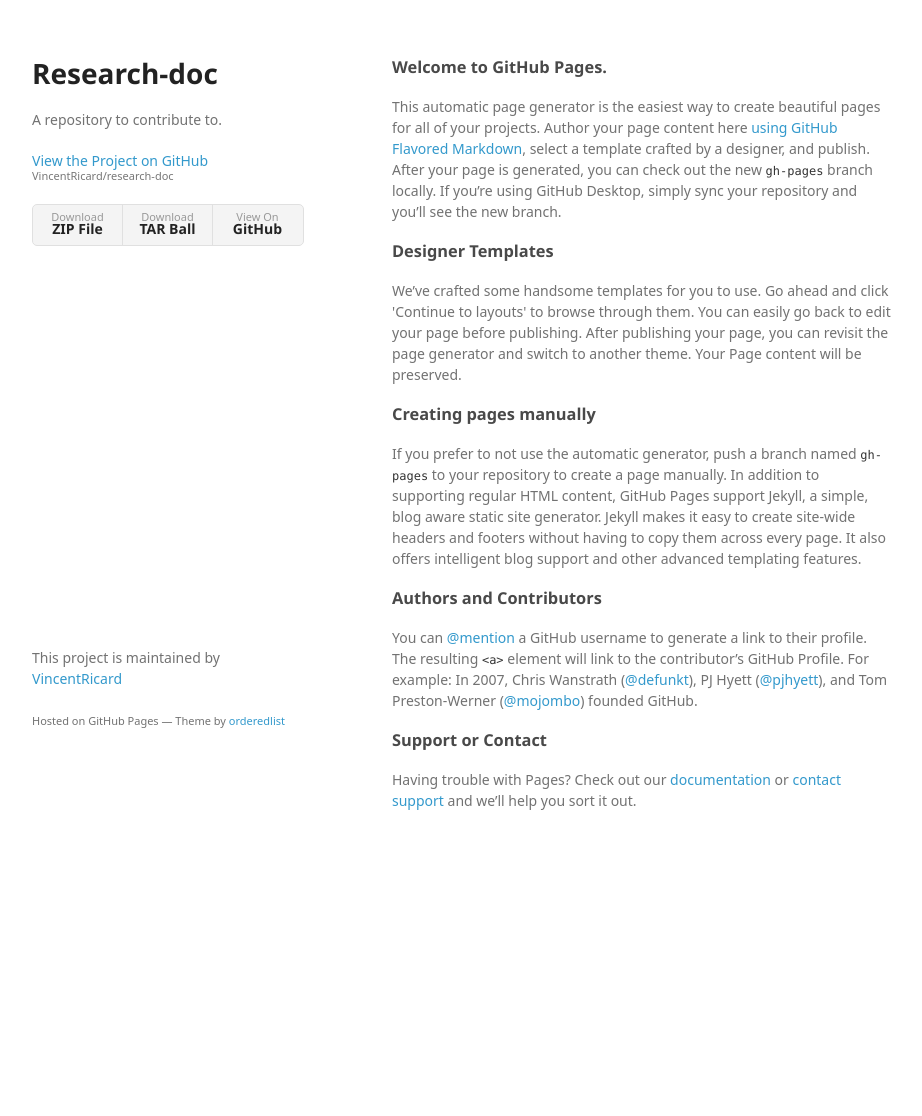
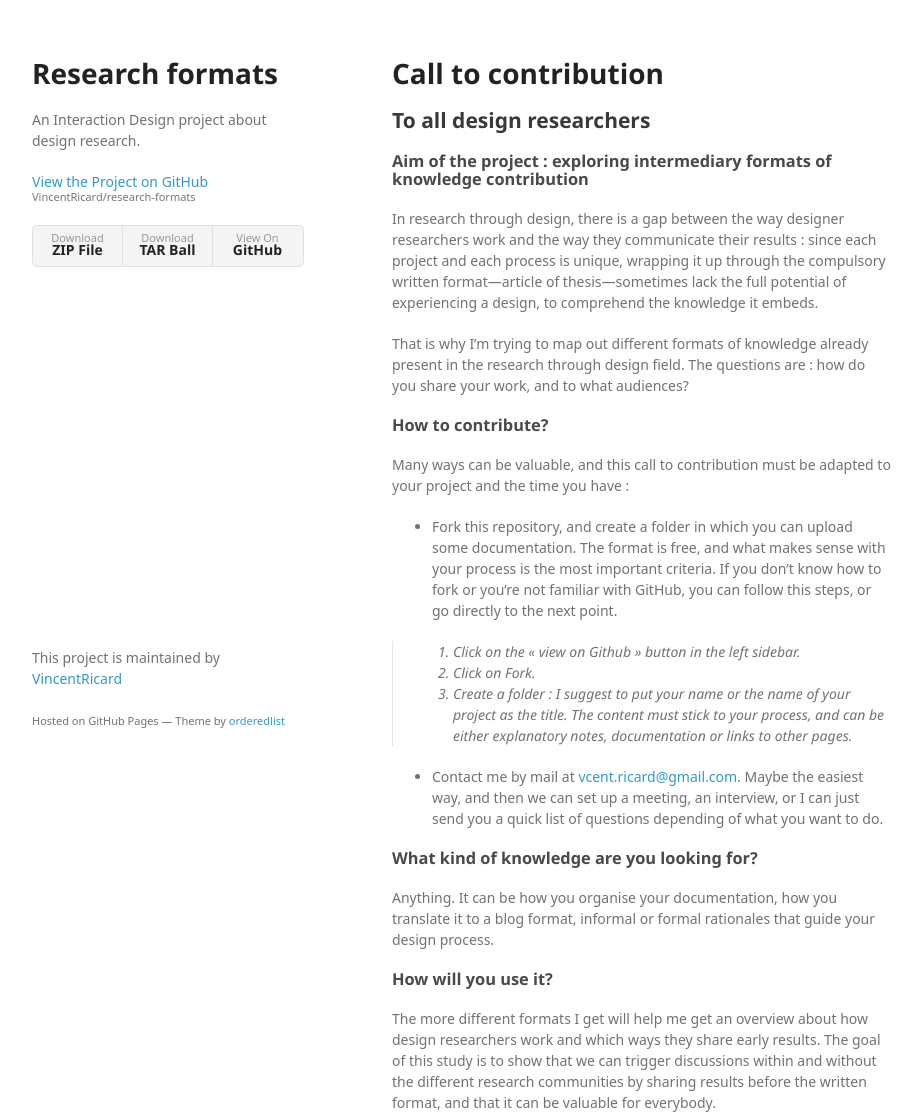
Before and after one commit to dorienkoelemeijer/research-formats, a plain HTML site: page index.html in a window 1280 px wide. Shown: the top 1116 px of the page, without its empty margins (178-1100 px from the left). Before the commit the page ends 881 px from the top, so only its background shows below. Drawn offline with Linux system fonts and the light colour scheme; a web font is replaced by a local one.

```diff
--- a/index.html
+++ b/index.html
@@ -3,7 +3,7 @@
   <head>
     <meta charset="utf-8">
     <meta http-equiv="X-UA-Compatible" content="chrome=1">
-    <title>Research-doc by VincentRicard</title>
+    <title>Research formats by VincentRicard</title>
 
     <link rel="stylesheet" href="stylesheets/styles.css">
     <link rel="stylesheet" href="stylesheets/github-light.css">
@@ -15,43 +15,64 @@
   <body>
     <div class="wrapper">
       <header>
-        <h1>Research-doc</h1>
-        <p>A repository to contribute to.</p>
+        <h1>Research formats</h1>
+        <p>An Interaction Design project about design research.</p>
 
-        <p class="view"><a href="https://github.com/VincentRicard/research-doc">View the Project on GitHub <small>VincentRicard/research-doc</small></a></p>
+        <p class="view"><a href="https://github.com/VincentRicard/research-formats">View the Project on GitHub <small>VincentRicard/research-formats</small></a></p>
 
 
         <ul>
-          <li><a href="https://github.com/VincentRicard/research-doc/zipball/master">Download <strong>ZIP File</strong></a></li>
-          <li><a href="https://github.com/VincentRicard/research-doc/tarball/master">Download <strong>TAR Ball</strong></a></li>
-          <li><a href="https://github.com/VincentRicard/research-doc">View On <strong>GitHub</strong></a></li>
+          <li><a href="https://github.com/VincentRicard/research-formats/zipball/master">Download <strong>ZIP File</strong></a></li>
+          <li><a href="https://github.com/VincentRicard/research-formats/tarball/master">Download <strong>TAR Ball</strong></a></li>
+          <li><a href="https://github.com/VincentRicard/research-formats">View On <strong>GitHub</strong></a></li>
         </ul>
       </header>
       <section>
-        <h3>
-<a id="welcome-to-github-pages" class="anchor" href="#welcome-to-github-pages" aria-hidden="true"><span aria-hidden="true" class="octicon octicon-link"></span></a>Welcome to GitHub Pages.</h3>
+        <h1>
+<a id="call-to-contribution" class="anchor" href="#call-to-contribution" aria-hidden="true"><span aria-hidden="true" class="octicon octicon-link"></span></a>Call to contribution</h1>
 
-<p>This automatic page generator is the easiest way to create beautiful pages for all of your projects. Author your page content here <a href="https://guides.github.com/features/mastering-markdown/">using GitHub Flavored Markdown</a>, select a template crafted by a designer, and publish. After your page is generated, you can check out the new <code>gh-pages</code> branch locally. If you’re using GitHub Desktop, simply sync your repository and you’ll see the new branch.</p>
+<h2>
+<a id="to-all-design-researchers" class="anchor" href="#to-all-design-researchers" aria-hidden="true"><span aria-hidden="true" class="octicon octicon-link"></span></a>To all design researchers</h2>
 
 <h3>
-<a id="designer-templates" class="anchor" href="#designer-templates" aria-hidden="true"><span aria-hidden="true" class="octicon octicon-link"></span></a>Designer Templates</h3>
+<a id="aim-of-the-project--exploring-intermediary-formats-of-knowledge-contribution" class="anchor" href="#aim-of-the-project--exploring-intermediary-formats-of-knowledge-contribution" aria-hidden="true"><span aria-hidden="true" class="octicon octicon-link"></span></a>Aim of the project : exploring intermediary formats of knowledge contribution</h3>
 
-<p>We’ve crafted some handsome templates for you to use. Go ahead and click 'Continue to layouts' to browse through them. You can easily go back to edit your page before publishing. After publishing your page, you can revisit the page generator and switch to another theme. Your Page content will be preserved.</p>
+<p>In research through design, there is a gap between the way designer researchers work and the way they communicate their results : since each project and each process is unique, wrapping it up through the compulsory written format—article of thesis—sometimes lack the full potential of experiencing a design, to comprehend the knowledge it embeds.  </p>
+
+<p>That is why I’m trying to map out different formats of knowledge already present in the research through design field. The questions are : how do you share your work, and to what audiences?</p>
 
 <h3>
-<a id="creating-pages-manually" class="anchor" href="#creating-pages-manually" aria-hidden="true"><span aria-hidden="true" class="octicon octicon-link"></span></a>Creating pages manually</h3>
+<a id="how-to-contribute" class="anchor" href="#how-to-contribute" aria-hidden="true"><span aria-hidden="true" class="octicon octicon-link"></span></a>How to contribute?</h3>
 
-<p>If you prefer to not use the automatic generator, push a branch named <code>gh-pages</code> to your repository to create a page manually. In addition to supporting regular HTML content, GitHub Pages support Jekyll, a simple, blog aware static site generator. Jekyll makes it easy to create site-wide headers and footers without having to copy them across every page. It also offers intelligent blog support and other advanced templating features.</p>
+<p>Many ways can be valuable, and this call to contribution must be adapted to your project and the time you have :</p>
+
+<ul>
+<li>Fork this repository, and create a folder in which you can upload some documentation. The format is free, and what makes sense with your process is the most important criteria. If you don’t know how to fork or you’re not familiar with GitHub, you can follow this steps, or go directly to the next point.</li>
+</ul>
+
+<blockquote>
+<ol>
+<li>Click on the « view on Github » button in the left sidebar.</li>
+<li>Click on Fork.</li>
+<li>Create a folder : I suggest to put your name or the name of your project as the title. The content must stick to your process, and can be either explanatory notes, documentation or links to other pages.</li>
+</ol>
+</blockquote>
+
+<ul>
+<li>Contact me by mail at <a href="mailto:vcent.ricard@gmail.com">vcent.ricard@gmail.com</a>. Maybe the easiest way, and then we can set up a meeting, an interview, or I can just send you a quick list of questions depending of what you want to do.</li>
+</ul>
 
 <h3>
-<a id="authors-and-contributors" class="anchor" href="#authors-and-contributors" aria-hidden="true"><span aria-hidden="true" class="octicon octicon-link"></span></a>Authors and Contributors</h3>
+<a id="what-kind-of-knowledge-are-you-looking-for" class="anchor" href="#what-kind-of-knowledge-are-you-looking-for" aria-hidden="true"><span aria-hidden="true" class="octicon octicon-link"></span></a>What kind of knowledge are you looking for?</h3>
 
-<p>You can <a href="https://help.github.com/articles/basic-writing-and-formatting-syntax/#mentioning-users-and-teams" class="user-mention">@mention</a> a GitHub username to generate a link to their profile. The resulting <code>&lt;a&gt;</code> element will link to the contributor’s GitHub Profile. For example: In 2007, Chris Wanstrath (<a href="https://github.com/defunkt" class="user-mention">@defunkt</a>), PJ Hyett (<a href="https://github.com/pjhyett" class="user-mention">@pjhyett</a>), and Tom Preston-Werner (<a href="https://github.com/mojombo" class="user-mention">@mojombo</a>) founded GitHub.</p>
+<p>Anything. It can be how you organise your documentation, how you translate it to a blog format, informal or formal rationales that guide your design process.</p>
 
 <h3>
-<a id="support-or-contact" class="anchor" href="#support-or-contact" aria-hidden="true"><span aria-hidden="true" class="octicon octicon-link"></span></a>Support or Contact</h3>
+<a id="how-will-you-use-it" class="anchor" href="#how-will-you-use-it" aria-hidden="true"><span aria-hidden="true" class="octicon octicon-link"></span></a>How will you use it?</h3>
 
-<p>Having trouble with Pages? Check out our <a href="https://help.github.com/pages">documentation</a> or <a href="https://github.com/contact">contact support</a> and we’ll help you sort it out.</p>
+<p>The more different formats I get will help me get an overview about how design researchers work and which ways they share early results. The goal of this study is to show that we can trigger discussions within and without the different research communities by sharing results before the written format, and that it can be valuable for everybody.</p>
+
+<p>I will then prototype design principles that would help the community to find other ways of sharing knowledge. Those principles will be available in my Master thesis, and also on an online version.</p>
       </section>
       <footer>
         <p>This project is maintained by <a href="https://github.com/VincentRicard">VincentRicard</a></p>
```
Also changed, not shown: params.json (+3 -3 lines).
